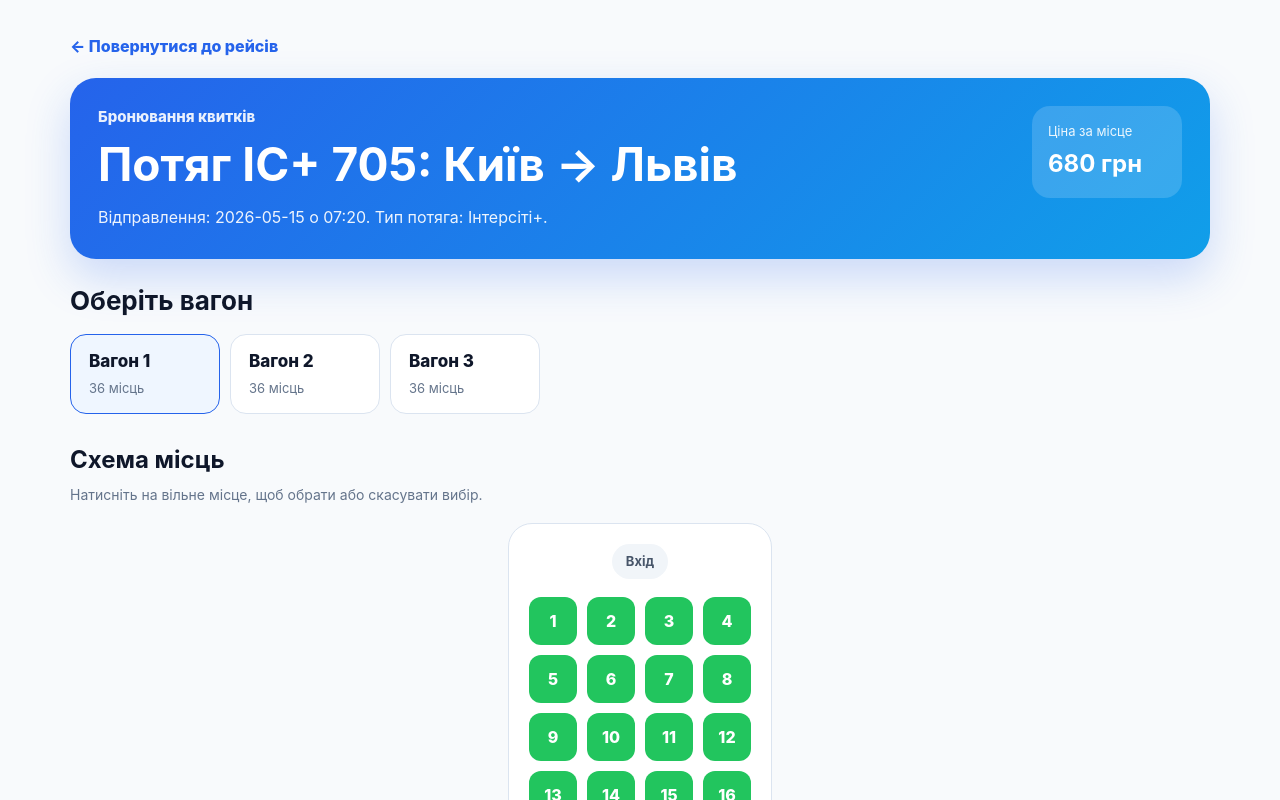
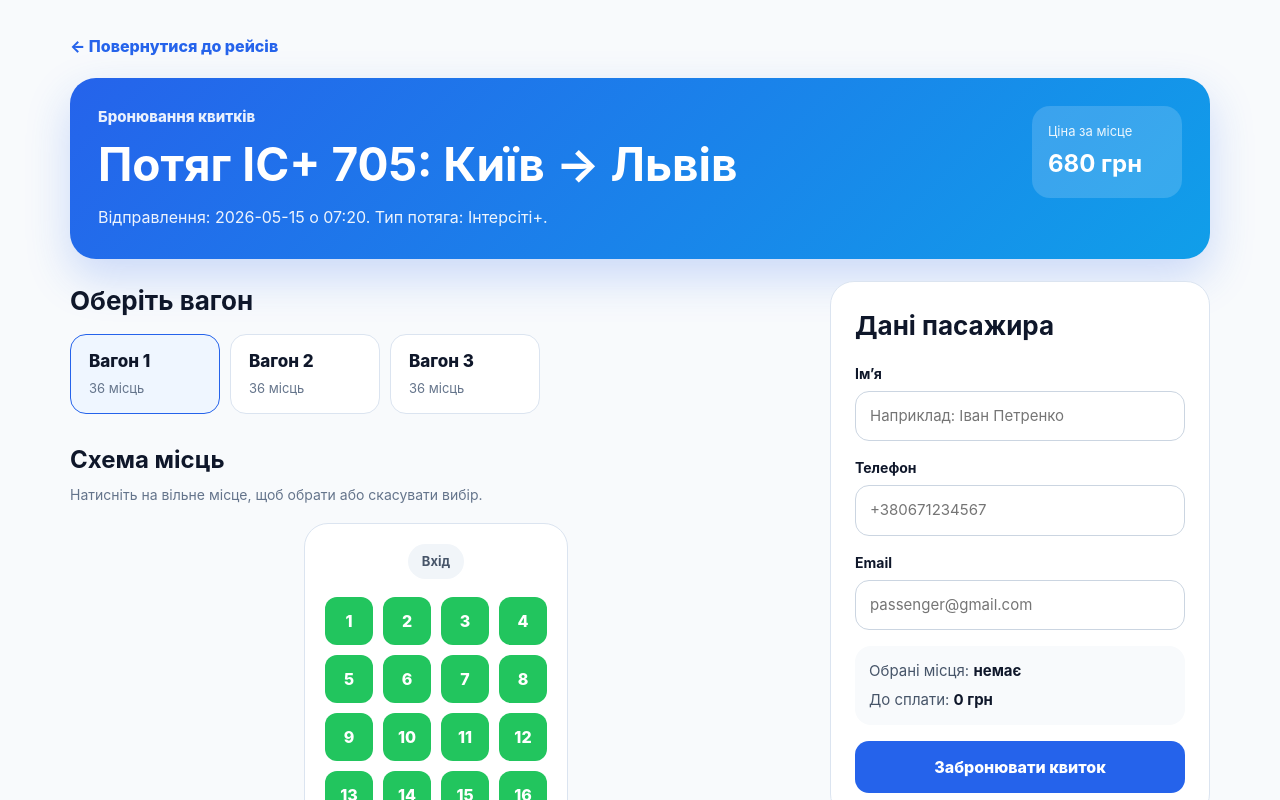
Before and after one commit to kanijr/WEB-project-train-app, a React (Vite) app: page /booking/1 in a window 1280 px wide. Shown: the top 800 px of the page. Built offline with nearby package versions, Linux system fonts and the light colour scheme.

Commit message:
Implement booking form

```diff
--- /dev/null
+++ b/src/components/BookingForm/BookingForm.css
@@ -0,0 +1,83 @@
+.booking-form {
+  width: 100%;
+  padding: 24px;
+  border: 1px solid #dbe4f0;
+  border-radius: 24px;
+  background: #ffffff;
+}
+
+.booking-form__title {
+  margin: 0 0 18px;
+  color: #0f172a;
+  font-size: 26px;
+}
+
+.booking-form__content {
+  display: flex;
+  flex-direction: column;
+  gap: 16px;
+}
+
+.booking-form__field {
+  display: flex;
+  flex-direction: column;
+  gap: 7px;
+}
+
+.booking-form__field span {
+  color: #0f172a;
+  font-size: 14px;
+  font-weight: 700;
+}
+
+.booking-form__field input {
+  width: 100%;
+  padding: 13px 14px;
+  border: 1px solid #cbd5e1;
+  border-radius: 14px;
+  color: #0f172a;
+  font-size: 15px;
+  transition: border-color 0.2s ease;
+}
+
+.booking-form__field input:focus {
+  border-color: #2563eb;
+  outline: none;
+}
+
+.booking-form__summary {
+  display: flex;
+  flex-direction: column;
+  gap: 6px;
+  padding: 14px;
+  border-radius: 16px;
+  background: #f8fafc;
+}
+
+.booking-form__summary p {
+  margin: 0;
+  color: #475569;
+  font-size: 15px;
+}
+
+.booking-form__summary strong {
+  color: #0f172a;
+}
+
+.booking-form__button {
+  padding: 14px 18px;
+  border: none;
+  border-radius: 14px;
+  background: #2563eb;
+  color: #ffffff;
+  font-weight: 800;
+  cursor: pointer;
+  transition:
+    background 0.2s ease,
+    transform 0.2s ease;
+}
+
+.booking-form__button:hover {
+  background: #1d4ed8;
+  transform: translateY(-1px);
+}
--- /dev/null
+++ b/src/components/BookingForm/BookingForm.jsx
@@ -0,0 +1,86 @@
+import { useState } from "react";
+import "./BookingForm.css";
+
+const initialFormData = {
+  fullName: "",
+  phone: "",
+  email: "",
+};
+
+function BookingForm({ selectedSeats, totalPrice }) {
+  const [formData, setFormData] = useState(initialFormData);
+
+  const handleChange = (event) => {
+    const { name, value } = event.target;
+
+    setFormData((currentData) => ({
+      ...currentData,
+      [name]: value,
+    }));
+  };
+
+  const handleSubmit = (event) => {
+    event.preventDefault();
+
+    setFormData(initialFormData);
+  };
+
+  return (
+    <section className="booking-form">
+      <h2 className="booking-form__title">Дані пасажира</h2>
+
+      <form className="booking-form__content" onSubmit={handleSubmit}>
+        <label className="booking-form__field">
+          <span>Ім’я</span>
+          <input
+            type="text"
+            name="fullName"
+            placeholder="Наприклад: Іван Петренко"
+            value={formData.fullName}
+            onChange={handleChange}
+          />
+        </label>
+
+        <label className="booking-form__field">
+          <span>Телефон</span>
+          <input
+            type="tel"
+            name="phone"
+            placeholder="+380671234567"
+            value={formData.phone}
+            onChange={handleChange}
+          />
+        </label>
+
+        <label className="booking-form__field">
+          <span>Email</span>
+          <input
+            type="email"
+            name="email"
+            placeholder="passenger@gmail.com"
+            value={formData.email}
+            onChange={handleChange}
+          />
+        </label>
+
+        <div className="booking-form__summary">
+          <p>
+            Обрані місця:{" "}
+            <strong>
+              {selectedSeats.length > 0 ? selectedSeats.join(", ") : "немає"}
+            </strong>
+          </p>
+          <p>
+            До сплати: <strong>{totalPrice} грн</strong>
+          </p>
+        </div>
+
+        <button className="booking-form__button" type="submit">
+          Забронювати квиток
+        </button>
+      </form>
+    </section>
+  );
+}
+
+export default BookingForm;
--- a/src/pages/Booking/Booking.css
+++ b/src/pages/Booking/Booking.css
@@ -74,8 +74,30 @@
   font-size: 24px;
 }
 
-.booking__content {
+.booking__layout {
+  display: grid;
+  grid-template-columns: minmax(0, 1fr) 380px;
+  gap: 28px;
+  align-items: flex-start;
+}
+
+.booking__main {
   display: flex;
   flex-direction: column;
   gap: 28px;
 }
+
+.booking__aside {
+  position: sticky;
+  top: 20px;
+}
+
+@media (max-width: 980px) {
+  .booking__layout {
+    grid-template-columns: 1fr;
+  }
+
+  .booking__aside {
+    position: static;
+  }
+}
--- a/src/pages/Booking/Booking.jsx
+++ b/src/pages/Booking/Booking.jsx
@@ -4,6 +4,7 @@ import { trains } from "../../data/trains";
 import "./Booking.css";
 import WagonSelector from "../../components/WagonSelector/WagonSelector";
 import SeatMap from "../../components/SeatMap/SeatMap";
+import BookingForm from "../../components/BookingForm/BookingForm";
 
 function Booking() {
   const { trainId } = useParams();
@@ -17,6 +18,8 @@ function Booking() {
     train?.wagons?.[0] || null,
   );
   const [selectedSeats, setSelectedSeats] = useState([]);
+
+  const totalPrice = train ? train.price * selectedSeats.length : 0;
 
   const handleSelectWagon = (wagon) => {
     setSelectedWagon(wagon);
@@ -67,7 +70,9 @@ function Booking() {
           <strong>{train.price} грн</strong>
         </div>
       </section>
-      <div className="booking__content">
+
+      <div className="booking__layout">
+        <div className="booking__main">
           <WagonSelector
             wagons={train.wagons}
             selectedWagonId={selectedWagon?.id}
@@ -81,6 +86,11 @@ function Booking() {
             />
           )}
         </div>
+
+        <aside className="booking__aside">
+          <BookingForm selectedSeats={selectedSeats} totalPrice={totalPrice} />
+        </aside>
+      </div>
     </main>
   );
 }
```
Lines whose indentation alone changed are shown as unchanged.
